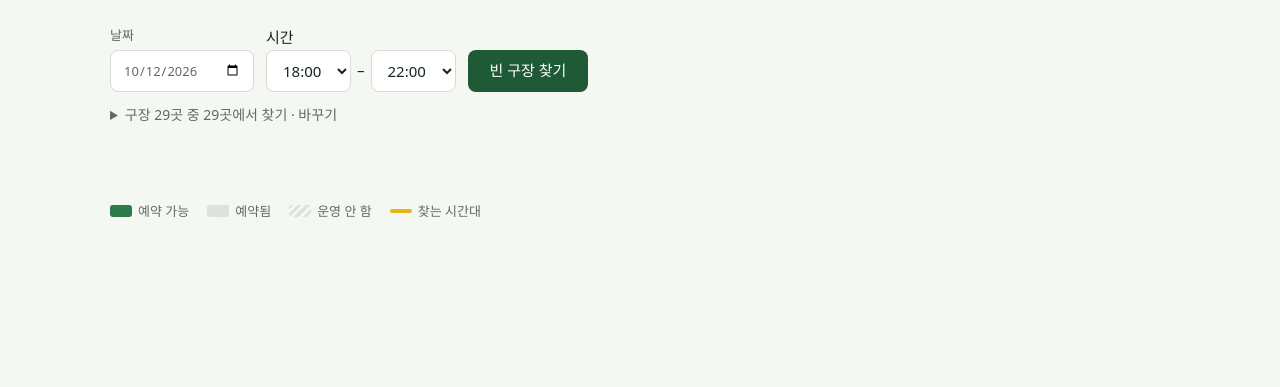
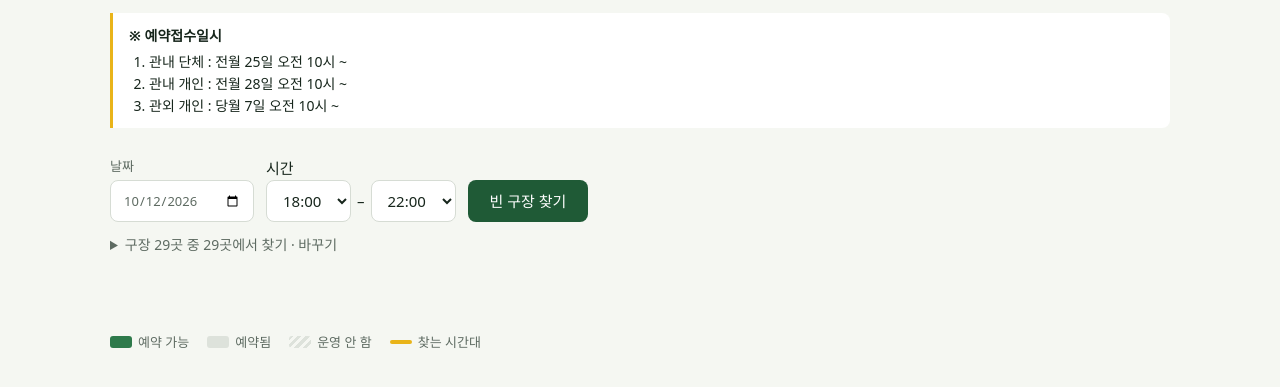
Before and after one commit to kfriendship/field-booking, a website: page docs/index.html in a window 1280 px wide. Shown: the part 93-480 px from the top of the page. Drawn offline with Linux system fonts and the light colour scheme; a web font is replaced by a local one.

Commit message:
안내문구 추가

```diff
--- a/docs/index.html
+++ b/docs/index.html
@@ -30,7 +30,9 @@
   }
   main { max-width: 1100px; margin: 0 auto; padding: 32px 20px 64px; }
   h1 { font-size: 26px; line-height: 1.2; margin: 0 0 4px; font-weight: 700; letter-spacing: -0.01em; }
-  .sub { color: var(--muted); margin: 0 0 28px; }
+  .sub { color: var(--muted); margin: 0 0 16px; }
+  .notice { margin: 0 0 28px; padding: 12px 16px; border-left: 3px solid var(--flag); background: #fff; border-radius: 0 8px 8px 0; font-size: 14px; }
+  .notice ol { margin: 4px 0 0; padding-left: 20px; }
 
   form.controls { display: flex; flex-wrap: wrap; gap: 12px; align-items: end; margin-bottom: 12px; }
   label.field { display: grid; gap: 4px; font-size: 13px; color: var(--muted); }
@@ -113,6 +115,14 @@
 <main>
   <h1>화성 축구장 빈 시간</h1>
   <p class="sub">날짜와 시간대를 고르면 그 시간 내내 비어 있는 구장을 찾아요.</p>
+  <aside class="notice">
+    <strong>※ 예약접수일시</strong>
+    <ol>
+      <li>관내 단체 : 전월 25일 오전 10시 ~</li>
+      <li>관내 개인 : 전월 28일 오전 10시 ~</li>
+      <li>관외 개인 : 당월 7일 오전 10시 ~</li>
+    </ol>
+  </aside>
 
   <form class="controls" id="form">
     <label class="field">날짜
```
